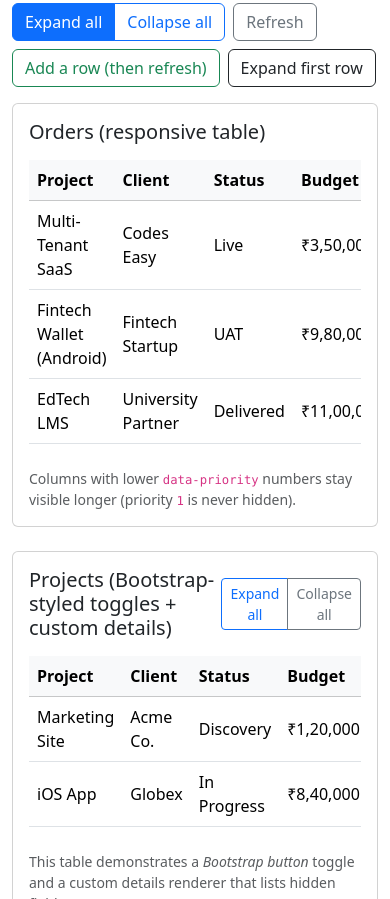
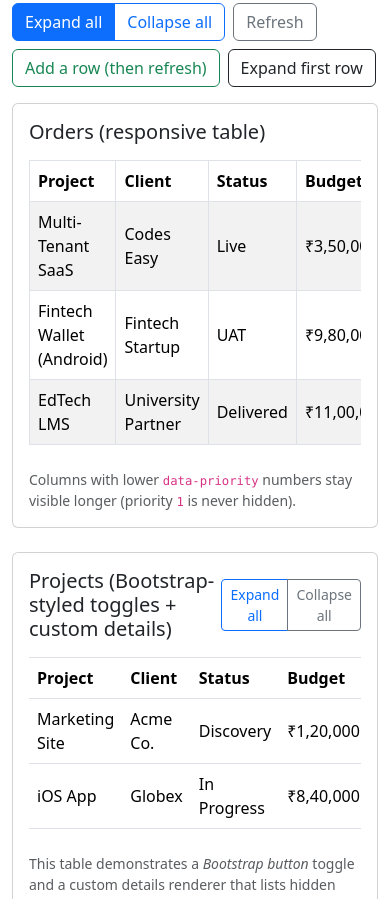
Before and after one commit to CodesEasy/CollapseTable.JS, a website: page docs/demos/cdn.html in a window 390 px wide. Shown: the part 579-1478 px from the top of the page. Drawn offline with nearby package versions, Linux system fonts and the light colour scheme; a script that the page names is missing.

Commit message:
Demo ui improvement

```diff
--- a/docs/demos/cdn.html
+++ b/docs/demos/cdn.html
@@ -198,8 +198,8 @@
         <div class="card-body">
             <h2 class="h5 card-title mb-3">Orders (responsive table)</h2>
             <div class="table-responsive">
-                <table id="table1" class="table align-middle">
-                    <thead class="table-light">
+                <table id="table1" class="table table-striped table-hover table-bordered align-middle">
+                    <thead>
                     <tr>
                         <th data-priority="1" data-min="190">Project</th>
                         <th data-priority="3" data-min="150">Client</th>
@@ -255,7 +255,7 @@
             </div>
             <div class="table-responsive mt-3">
                 <table id="table2" class="table align-middle">
-                    <thead class="table-light">
+                    <thead class="table-bordered">
                     <tr>
                         <th data-priority="1" data-min="180">Project</th>
                         <th data-priority="2" data-min="140" data-label="Client Name">Client</th>
@@ -363,7 +363,7 @@
     // Table #2 with Bootstrap-styled toggle + custom details renderer
     ct.set('#table2', {
         classNames: {
-            toggle: 'ctbl-toggle btn btn-outline-secondary btn-sm'
+            toggle: 'ctbl-toggle btn btn-success btn-sm ps-3 pe-3'
         },
         controlWidth: 60,
         detailsRender: (row, hiddenCols, cells) => {
```
